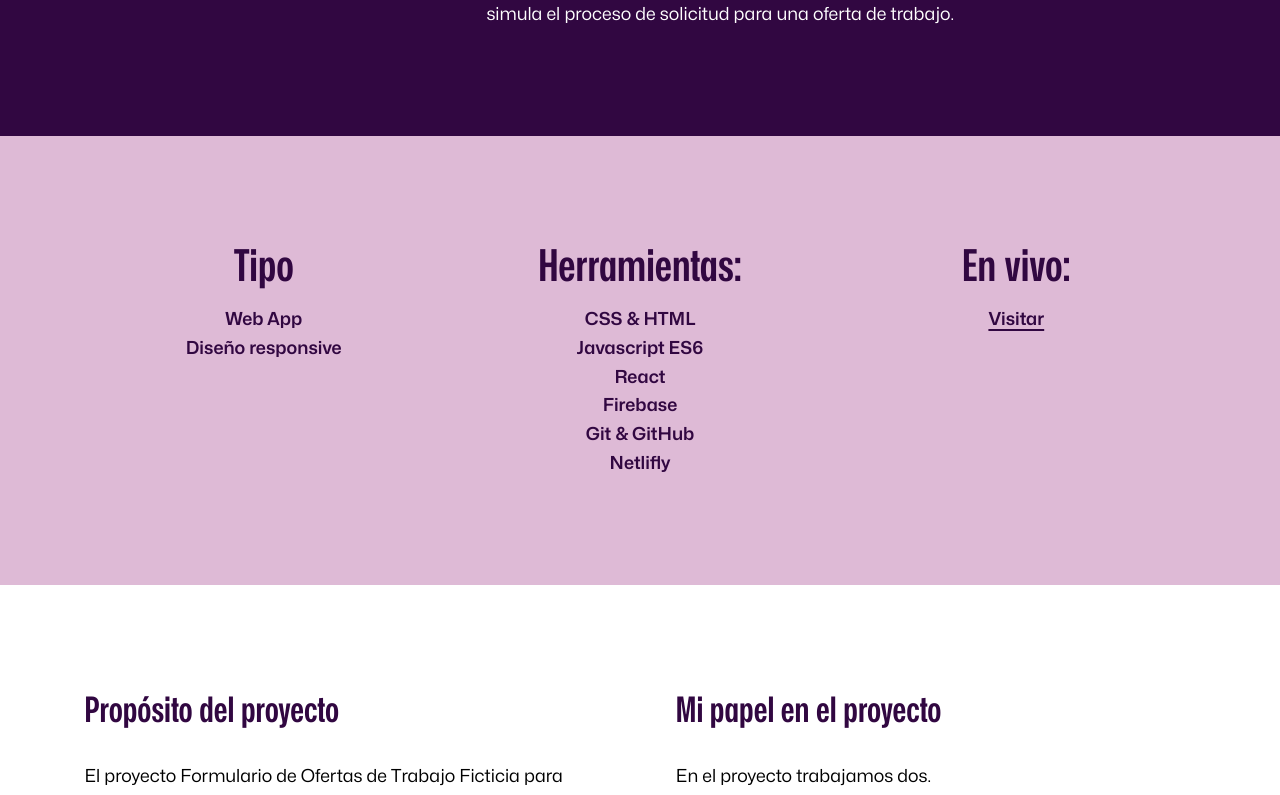
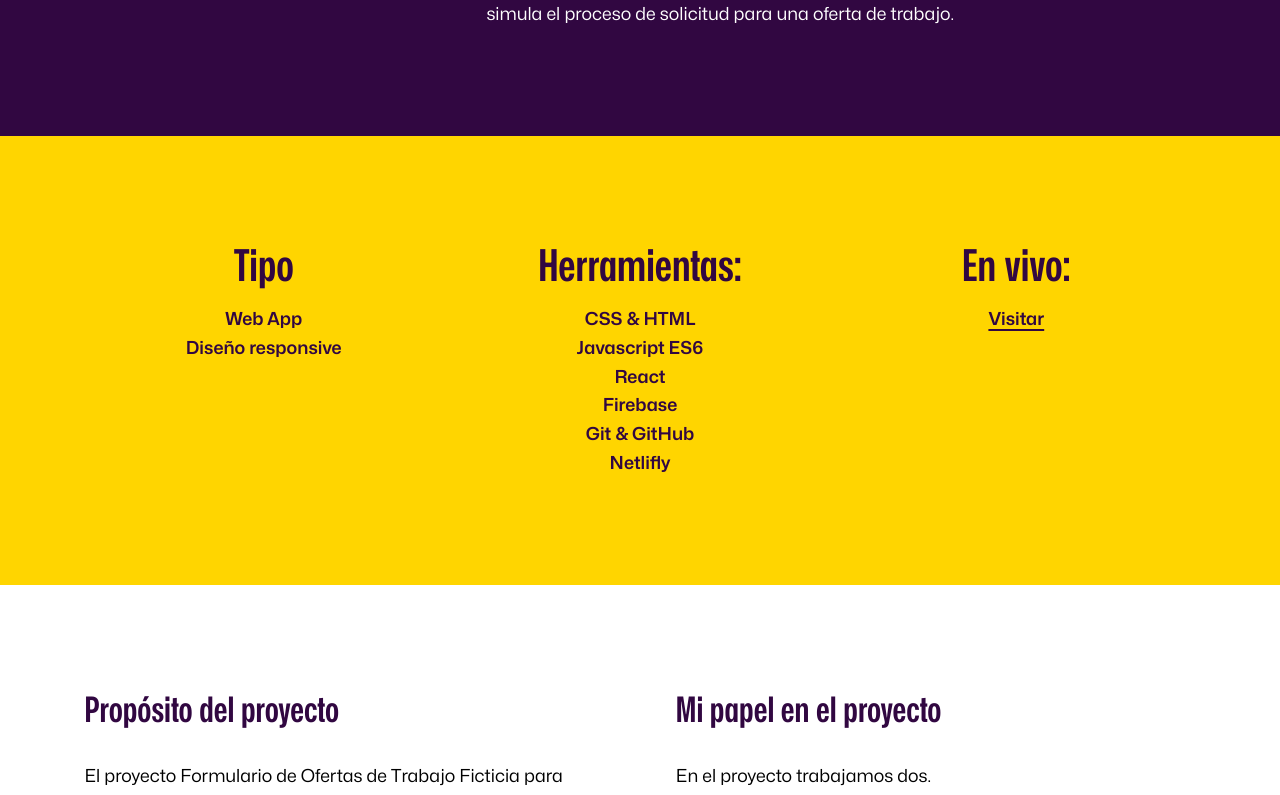
Before and after one commit to catharygr/portafolio-bubulazi-next-2024, a Next.js app: page /proyectos/formulario-multi-paginas in a window 1280 px wide. Shown: the part 680-1475 px from the top of the page. Built offline with nearby package versions, Linux system fonts and the light colour scheme.

Commit message:
Trabajando en JSX del componente OtrosProyectos

```diff
--- a/src/app/componentes/Proyectos/OtrosProyectos/OtrosProyectos.jsx
+++ b/src/app/componentes/Proyectos/OtrosProyectos/OtrosProyectos.jsx
@@ -1,8 +1,11 @@
+
+
 import styles from "./OtrosProyectos.module.css";
 
 export default function OtrosProyectos({ content, id }) {
   let primerProyectoID = "";
   let segundoProyectoID = "";
+  let proyectosID = [];
 
   for (let i = 0; i < 2; i++) {
     const ranDomNum = Math.floor(Math.random() * content.length);
@@ -24,6 +27,9 @@ export default function OtrosProyectos({ content, id }) {
     // En la segunda iteración se guarda el id del segundo proyecto
     segundoProyectoID = content[ranDomNum].id;
 
+    // Se guarda el id del proyecto
+    proyectosID.push(content[ranDomNum].id);
+
     console.log(primerProyectoID, segundoProyectoID);
   }
 
@@ -35,9 +41,20 @@ export default function OtrosProyectos({ content, id }) {
     (proyecto) => proyecto.id === segundoProyectoID
   );
 
+  const proyectosSeleccionados = proyectosID.map(
+    id => content.find(proyecto => proyecto.id === id)
+  );
+
   return (
-    <div>
-      <h1>Otros proyectos</h1>
+    <div className="wrapper">
+      <h2 className={styles.h2}>Otros proyectos</h2>
+      {proyectosSeleccionados.map((proyecto, index) => (
+        <div key={index} className={index === 0 ? styles.primerProyecto : styles.segundoProyecto}>
+          <h3 className={styles.h3}>{proyecto.title}</h3>
+          <p>{proyecto.description}</p>
+          <a href={proyecto.link}>Ver proyecto</a>
+        </div>
+      ))}
     </div>
   );
 }
--- a/src/app/componentes/Proyectos/OtrosProyectos/OtrosProyectos.module.css
+++ b/src/app/componentes/Proyectos/OtrosProyectos/OtrosProyectos.module.css
@@ -0,0 +1,22 @@
+.h2 {
+  font-size: var(--fs-800);
+  font-weight: var(--f-wei-600);
+  font-stretch: var(--f-str-75);
+  text-align: center;
+}
+.h3 {
+  font-size: var(--fs-600);
+  font-weight: var(--f-wei-600);
+  font-stretch: var(--f-str-75);
+}
+
+.primerProyecto,
+.segundoProyecto {
+  display: flex;
+  flex-direction: column;
+  align-items: center;
+  justify-content: center;
+  margin-top: 2rem;
+  margin-bottom: 2rem;
+  gap: 1rem;
+}
--- a/src/app/componentes/SubHero/SubHero.module.css
+++ b/src/app/componentes/SubHero/SubHero.module.css
@@ -35,7 +35,7 @@
 }
 
 .sectionInferiorTresListas {
-  background-color: hsl(var(--clr-acento-dos));
+  background-color: hsl(var(--clr-acento-uno));
   color: hsl(var(--clr-uno));
 }
 
--- a/src/app/contenido/formulario-multi-paginas/contenido.js
+++ b/src/app/contenido/formulario-multi-paginas/contenido.js
@@ -98,5 +98,21 @@ export const contenidoDePagina = {
         "Reforzamiento de conocimientos en el uso de los hooks más comunes de React para gestionar el estado y la lógica de la aplicación",
       ],
     },
+    otrosProtectos: {
+      title: "Otros proyectos",
+      content: [
+        {
+          title: "Recordatorio",
+          description:
+            "Aplicación desarrollada para móviles con tecnologías más modernas como son: React 18, React Router-6, Firebase Auth, Firestore como Back-end",
+          link: "https://bubulazi.com/proyecto-recordatorio",
+        },
+        {
+          title: "ChatGTP - Chat App",
+          description: "Chatea con listillo una de las intelegencia artificales más efectiva hasta el momento.",
+          link: "https://listillo-openai.netlify.app/",
+        },
+      ],
+    },
   },
 };
--- a/src/app/proyectos/formulario-multi-paginas/page.js
+++ b/src/app/proyectos/formulario-multi-paginas/page.js
@@ -7,7 +7,7 @@ import OtrosProyectos from "@/app/componentes/Proyectos/OtrosProyectos";
 import { PROYECTOS } from "@/app/contenido/home-page/proyectos";
 
 export default function Page() {
-  const { id, hero, subHero, main, aside } = contenidoDePagina;
+  const { id, hero, subHero, main, aside, } = contenidoDePagina;
   return (
     <>
       <Hero type="sin-imagen" about={hero.about} title={hero.title} />
```
